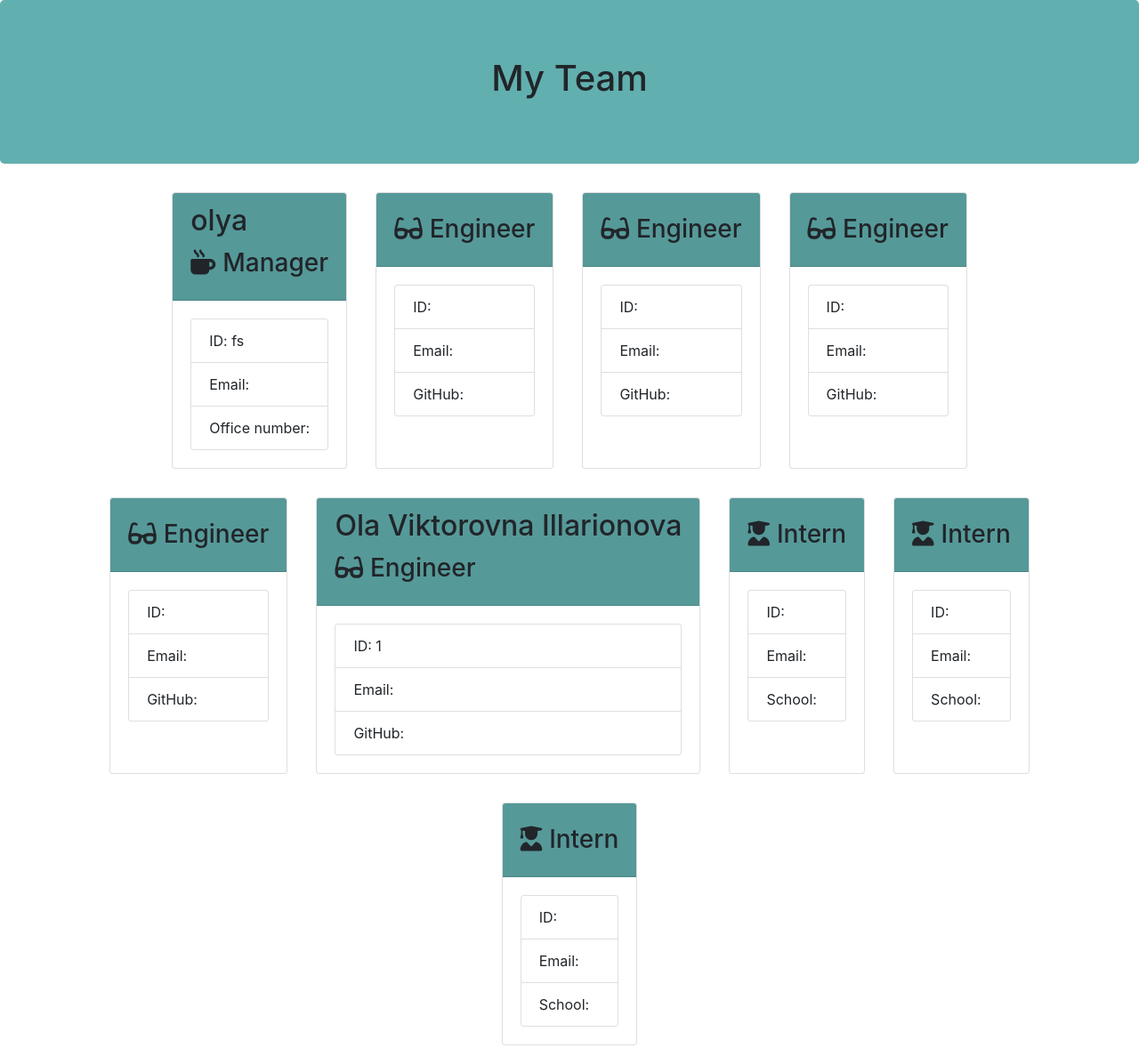
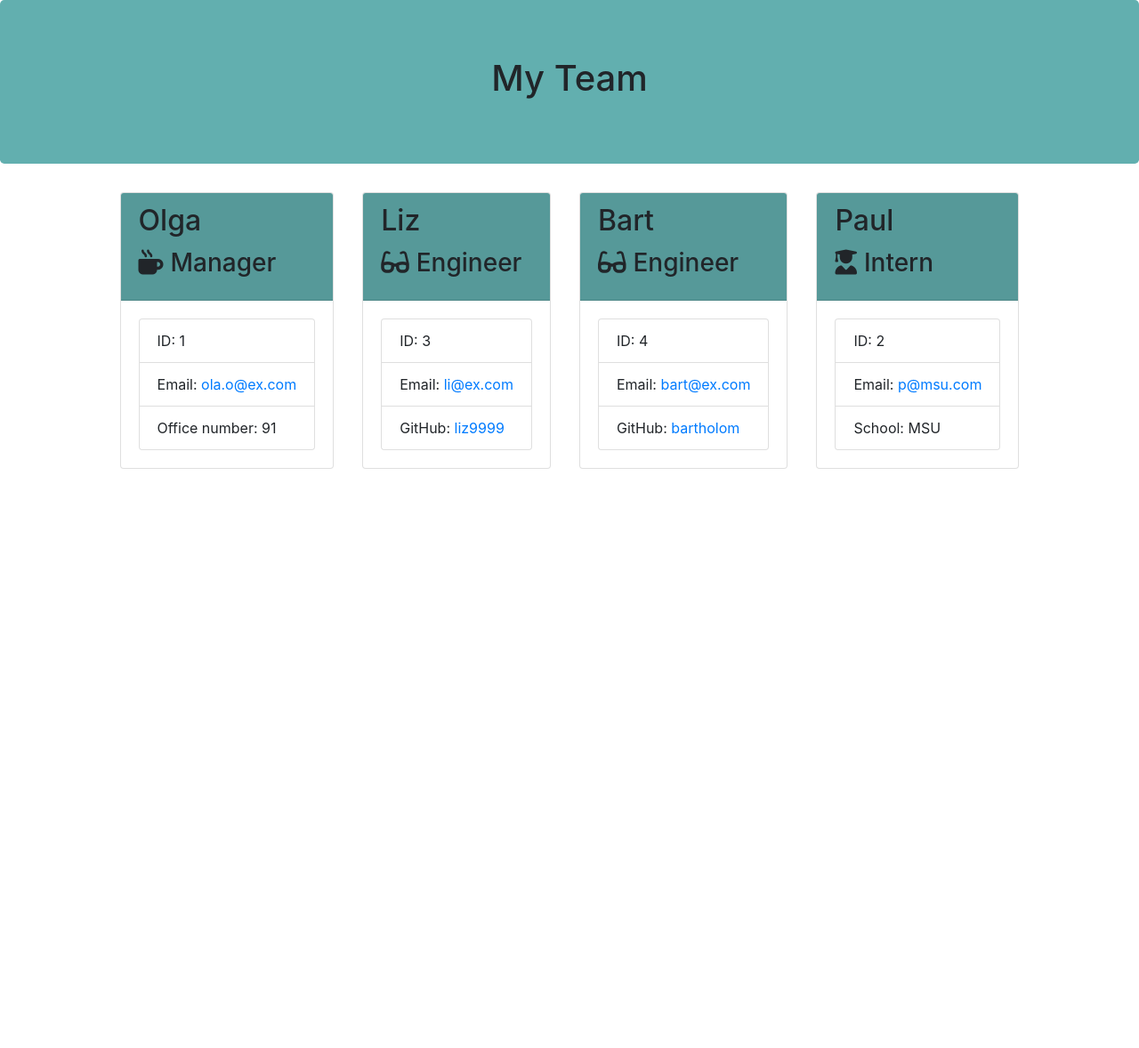
Before and after one commit to Myau5x/CLI_team_generator, a website: page output/team.html in a window 1280 px wide. Shown: the whole page at 89% size. After the commit the page ends 800 px from the top, so only its background shows below. Drawn offline with nearby package versions, Linux system fonts and the light colour scheme.

```diff
--- a/output/team.html
+++ b/output/team.html
@@ -25,118 +25,53 @@
             <div class="team-area col-12 d-flex justify-content-center flex-wrap">
                 <div class="card employee-card m-3">
     <div class="card-header">
-        <h2 class="card-title">olya</h2>
+        <h2 class="card-title">Olga</h2>
         <h3 class="card-title"><i class="fas fa-mug-hot mr-2"></i>Manager </h3>
     </div>
     <div class="card-body">
         <ul class="list-group">
-            <li class="list-group-item">ID: fs</li>
-            <li class="list-group-item">Email: <a href="mailto:"></a></li>
-            <li class="list-group-item">Office number: </li>
+            <li class="list-group-item">ID: 1</li>
+            <li class="list-group-item">Email: <a href="mailto:ola.o@ex.com">ola.o@ex.com</a></li>
+            <li class="list-group-item">Office number: 91</li>
         </ul>
     </div>
 </div>
 <div class="card employee-card m-3">
     <div class="card-header">
-        <h2 class="card-title"></h2>
+        <h2 class="card-title">Liz</h2>
         <h3 class="card-title"><i class="fas fa-glasses mr-2"></i>Engineer</h3>
     </div>
     <div class="card-body">
         <ul class="list-group">
-            <li class="list-group-item">ID: </li>
-            <li class="list-group-item">Email: <a href="mailto:"></a></li>
-            <li class="list-group-item">GitHub: <a href="https://github.com/" target="_blank" rel="noopener noreferrer"></a></li>
+            <li class="list-group-item">ID: 3</li>
+            <li class="list-group-item">Email: <a href="mailto:li@ex.com">li@ex.com</a></li>
+            <li class="list-group-item">GitHub: <a href="https://github.com/liz9999" target="_blank" rel="noopener noreferrer">liz9999</a></li>
         </ul>
     </div>
 </div>
 <div class="card employee-card m-3">
     <div class="card-header">
-        <h2 class="card-title"></h2>
+        <h2 class="card-title">Bart</h2>
         <h3 class="card-title"><i class="fas fa-glasses mr-2"></i>Engineer</h3>
     </div>
     <div class="card-body">
         <ul class="list-group">
-            <li class="list-group-item">ID: </li>
-            <li class="list-group-item">Email: <a href="mailto:"></a></li>
-            <li class="list-group-item">GitHub: <a href="https://github.com/" target="_blank" rel="noopener noreferrer"></a></li>
+            <li class="list-group-item">ID: 4</li>
+            <li class="list-group-item">Email: <a href="mailto:bart@ex.com">bart@ex.com</a></li>
+            <li class="list-group-item">GitHub: <a href="https://github.com/bartholom" target="_blank" rel="noopener noreferrer">bartholom</a></li>
         </ul>
     </div>
 </div>
 <div class="card employee-card m-3">
     <div class="card-header">
-        <h2 class="card-title"></h2>
-        <h3 class="card-title"><i class="fas fa-glasses mr-2"></i>Engineer</h3>
+        <h2 class="card-title">Paul</h2>
+        <h3 class="card-title"><i class="fas fa-user-graduate mr-2"></i>Intern</h3>
     </div>
     <div class="card-body">
         <ul class="list-group">
-            <li class="list-group-item">ID: </li>
-            <li class="list-group-item">Email: <a href="mailto:"></a></li>
-            <li class="list-group-item">GitHub: <a href="https://github.com/" target="_blank" rel="noopener noreferrer"></a></li>
-        </ul>
-    </div>
-</div>
-<div class="card employee-card m-3">
-    <div class="card-header">
-        <h2 class="card-title"></h2>
-        <h3 class="card-title"><i class="fas fa-glasses mr-2"></i>Engineer</h3>
-    </div>
-    <div class="card-body">
-        <ul class="list-group">
-            <li class="list-group-item">ID: </li>
-            <li class="list-group-item">Email: <a href="mailto:"></a></li>
-            <li class="list-group-item">GitHub: <a href="https://github.com/" target="_blank" rel="noopener noreferrer"></a></li>
-        </ul>
-    </div>
-</div>
-<div class="card employee-card m-3">
-    <div class="card-header">
-        <h2 class="card-title">Ola Viktorovna Illarionova</h2>
-        <h3 class="card-title"><i class="fas fa-glasses mr-2"></i>Engineer</h3>
-    </div>
-    <div class="card-body">
-        <ul class="list-group">
-            <li class="list-group-item">ID: 1</li>
-            <li class="list-group-item">Email: <a href="mailto:"></a></li>
-            <li class="list-group-item">GitHub: <a href="https://github.com/" target="_blank" rel="noopener noreferrer"></a></li>
-        </ul>
-    </div>
-</div>
-<div class="card employee-card m-3">
-    <div class="card-header">
-        <h2 class="card-title"></h2>
-        <h3 class="card-title"><i class="fas fa-user-graduate mr-2"></i>Intern  </h3>
-    </div>
-    <div class="card-body">
-        <ul class="list-group">
-            <li class="list-group-item">ID: </li>
-            <li class="list-group-item">Email: <a href="mailto:"></a></li>
-            <li class="list-group-item">School: </li>
-        </ul>
-    </div>
-</div>
-<div class="card employee-card m-3">
-    <div class="card-header">
-        <h2 class="card-title"></h2>
-        <h3 class="card-title"><i class="fas fa-user-graduate mr-2"></i>Intern  </h3>
-    </div>
-    <div class="card-body">
-        <ul class="list-group">
-            <li class="list-group-item">ID: </li>
-            <li class="list-group-item">Email: <a href="mailto:"></a></li>
-            <li class="list-group-item">School: </li>
-        </ul>
-    </div>
-</div>
-<div class="card employee-card m-3">
-    <div class="card-header">
-        <h2 class="card-title"></h2>
-        <h3 class="card-title"><i class="fas fa-user-graduate mr-2"></i>Intern  </h3>
-    </div>
-    <div class="card-body">
-        <ul class="list-group">
-            <li class="list-group-item">ID: </li>
-            <li class="list-group-item">Email: <a href="mailto:"></a></li>
-            <li class="list-group-item">School: </li>
+            <li class="list-group-item">ID: 2</li>
+            <li class="list-group-item">Email: <a href="mailto:p@msu.com">p@msu.com</a></li>
+            <li class="list-group-item">School: MSU</li>
         </ul>
     </div>
 </div>
```
Also changed, not shown: README.md (added).
